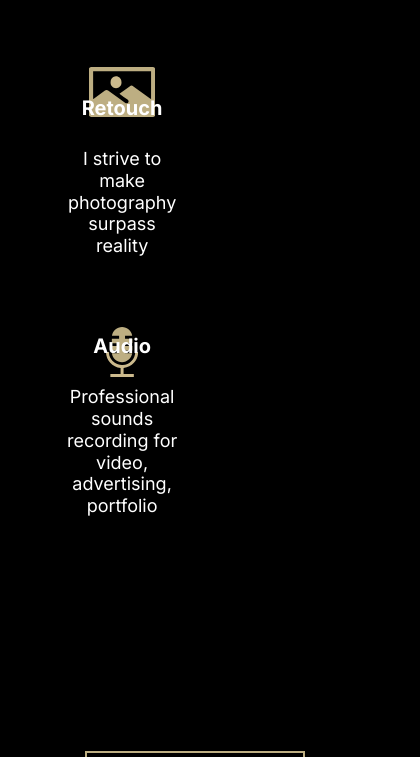
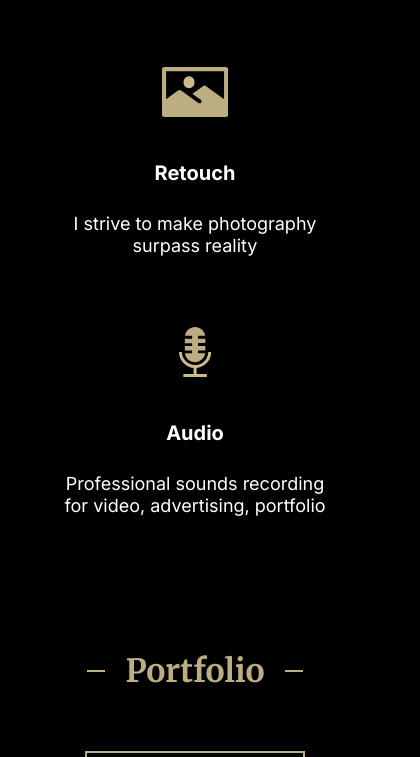
Before and after one commit to NetrodgeN/portfolio, a website: page index.html in a window 390 px wide. Shown: the part 1243-2000 px from the top of the page, 420 px wide, since content can reach past the window. Drawn offline with Linux system fonts and the light colour scheme.

Commit message:
feat: add mobile version, minor fix;

```diff
--- a/src/sass/abstracts/_constants.scss
+++ b/src/sass/abstracts/_constants.scss
@@ -4,3 +4,7 @@ $color-white: #ffffff;
 
 $content-width: 1440px;
 $tablet-width: 768px;
+$mobile-big-width: 414px;
+$mobile-small-width: 320px;
+$mobile-fix-width: 569px;
+$fix: 1000px;
--- a/src/sass/abstracts/_mixin.scss
+++ b/src/sass/abstracts/_mixin.scss
@@ -21,9 +21,19 @@
 @mixin media-tablet{
   @media (max-width: $tablet-width) {@content;}
 }
-//
-//@media screen and (max-width: 500px) {
-//  .logo{
-//    //width: ;
-//  }
-//}
+
+@mixin mobile-big-width {
+  @media (max-width: $mobile-big-width) {@content}
+}
+
+@mixin mobile-small-width{
+  @media (max-width: $mobile-small-width) {@content;}
+}
+
+@mixin mobile-fix{
+  @media (max-width: $mobile-fix-width) {@content;}
+}
+
+@mixin fix{
+  @media (max-width: $fix) {@content;}
+}
--- a/src/sass/components/_contactus.scss
+++ b/src/sass/components/_contactus.scss
@@ -3,6 +3,9 @@
   background: url('../../assets/img/contacts.png') no-repeat center center;
   @include media-tablet{
   background-size: auto 600px;
+  }
+  @include mobile-big-width{
+    background-size: auto 550px;
   }
 }
 .contact-me{
@@ -29,6 +32,9 @@
     @include media-tablet{
       width: 69%;
     }
+    @include mobile-big-width{
+      width: 100%;
+    }
     &:focus{
       outline: 1px solid $color-brand;
     }
--- a/src/sass/components/_hero.scss
+++ b/src/sass/components/_hero.scss
@@ -10,6 +10,9 @@
         background-position: -5px -119px;
         background-size: auto 620px;
         padding-top: 78px;
+    }
+    @include mobile-big-width{
+        background-size: auto 518px;
     }
 }
 .hero__content{
--- a/src/sass/components/_portfolio.scss
+++ b/src/sass/components/_portfolio.scss
@@ -1,4 +1,7 @@
 .photo-library{
   padding-top: 60px;
+}
 
+.portfolio-item{
+  width: calc(100% + 109px);
 }
--- a/src/sass/components/_skills.scss
+++ b/src/sass/components/_skills.scss
@@ -9,15 +9,15 @@
     border-bottom: 2px solid $color-brand;
   }
   &:not(:empty)::before{
-    margin-left: 350px;
+    margin-left:25%;
     @include media-tablet{
-      margin-left: 142px;
+      margin-left: 10%;
     }
   }
   &:not(:empty)::after {
-    margin-right: 350px;
+    margin-right:25%;
     @include media-tablet{
-      margin-right: 142px;
+      margin-right: 10%;
     }
   }
 }
@@ -33,6 +33,8 @@
   @include media-tablet{
     height: 224px;
   }
+  //@include // 1050 flex-basis: 46%;
+
   &:nth-child(1){
     background-image: url("../../assets/svg/camera 1.svg");
     background-size: 62px 50px;
@@ -46,6 +48,4 @@
   &:nth-child(4){
     background-image: url("../../assets/svg/mic 1.svg");
   }
-
-
 }
--- a/src/sass/layouts/_columns.scss
+++ b/src/sass/layouts/_columns.scss
@@ -1,12 +1,31 @@
+
 
 .skills__4columns{
-  @include columns(20%);
+  @include columns(23%);
+  @include fix{
+    @include columns(46%);
+    gap: 36px;
+    > * {
+      flex-basis: 46%;
+    }
+  }
+
   @include media-tablet{
     @include columns(46%);
     gap: 36px;
+    > * {
+      flex-basis: 46%;
+    }
   }
 
+  @include mobile-fix{
+    >*{
+      flex-basis: unset;
+    }
+  }
 }
+
+
 
 .button__column{
   display: flex;
@@ -20,10 +39,18 @@
 .photo-library{
   @include columns(30%);
   gap:20px;
+
+  @include fix{
+    justify-content: center;
+  }
   @include media-tablet{
     justify-content: center;
     gap:25px;
   }
+  @include mobile-big-width{
+    gap:10px;
+  }
+
 }
 
 .price__columns{
--- a/src/sass/layouts/_header.scss
+++ b/src/sass/layouts/_header.scss
@@ -8,7 +8,9 @@
     padding-bottom: 20px;
     background-position: -5px -30px;
     background-size: auto 620px;
-
+  }
+  @include mobile-big-width{
+    background-size: auto 518px;
   }
 
 }
@@ -24,6 +26,10 @@
     width: 620px;
     right: -620px;
     transition: all 0.5s ease;
+  }
+  @include mobile-big-width{
+    width: 414px;
+    right: -414px;
   }
 }
 
--- a/src/sass/layouts/_wrapper.scss
+++ b/src/sass/layouts/_wrapper.scss
@@ -8,4 +8,5 @@
   @include media-tablet{
     padding: 0 60px;
   }
+
 }
```
Also changed, not shown: src/sass/style.css, 1 other file.
